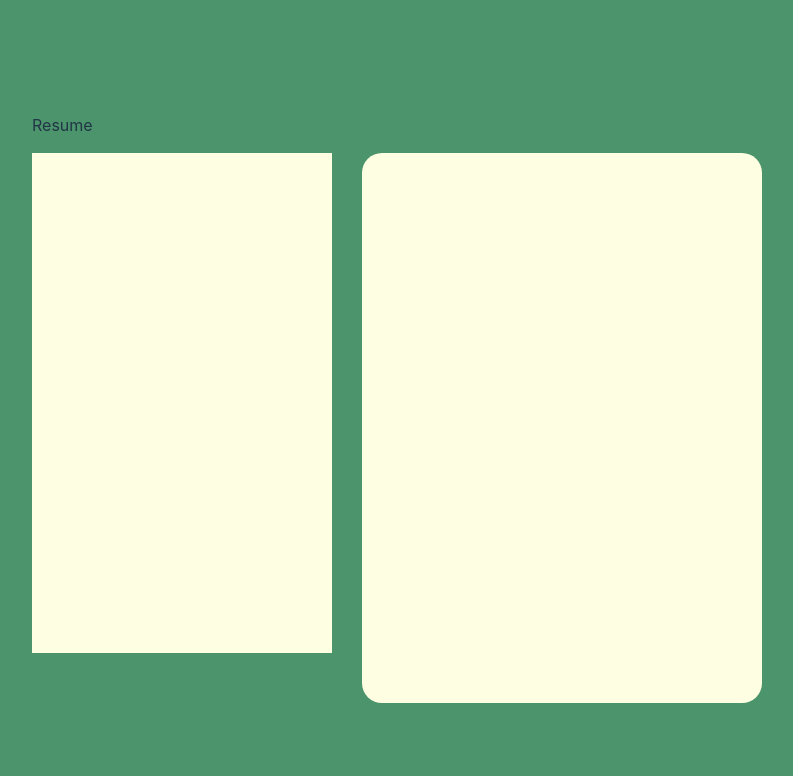
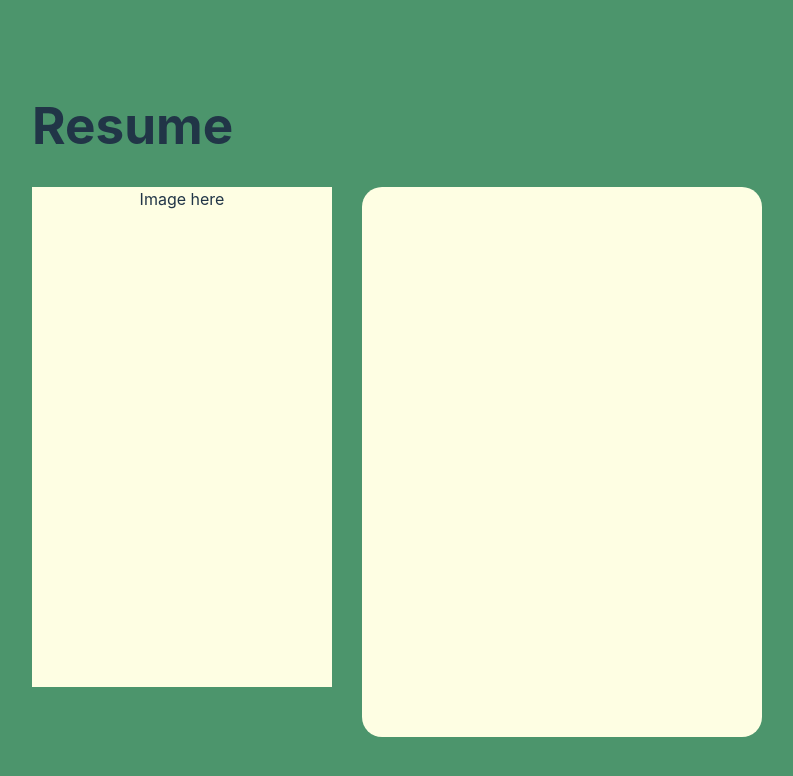
Before and after one commit to michimochi25/Terrible-Ideas-Hackathon, a React (Vite) app in the folder vite-project/: page /resume in a window 1280 px wide. Shown: the top 776 px of the page, without its empty margins (243-1036 px from the left). Built offline with nearby package versions, Linux system fonts and the light colour scheme.

Commit message:
added title

```diff
--- a/vite-project/src/pages/resume.jsx
+++ b/vite-project/src/pages/resume.jsx
@@ -2,13 +2,14 @@
 function Resume() {
   return (
     <div className="resume">
-      <p>Resume</p>
+      <h1>Resume</h1>
       <div className="container">
         <div className="image">
+          Image here
           {/* image */}
         </div>
         <div className="resume-container">
-          {/* CV */}
+          {/* the CV */}
         </div>
       </div>
     </div>
```
